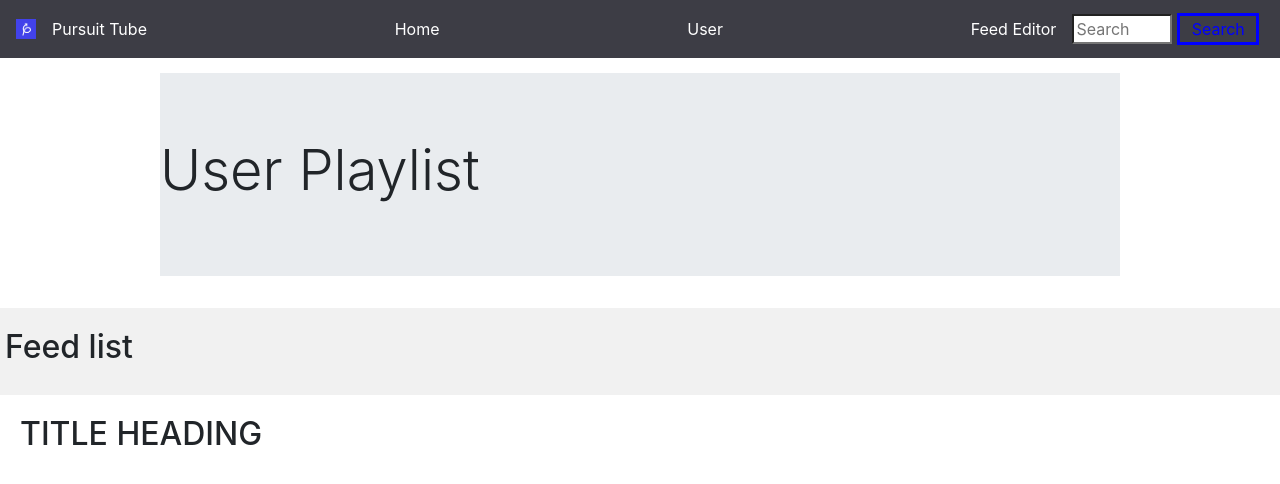
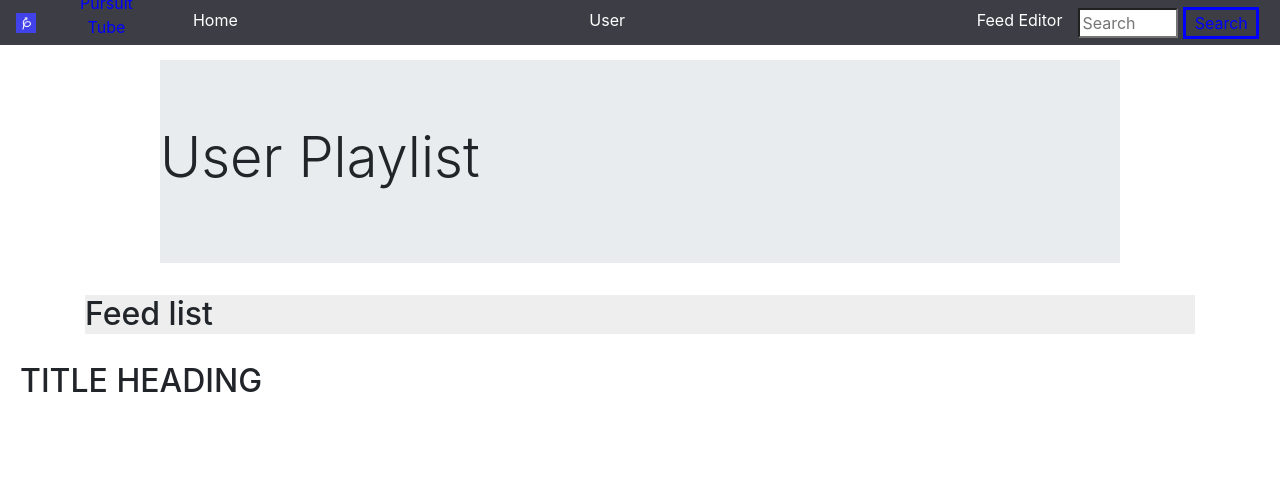
Before and after one commit to JennMP88/sequel_motube, a React (Create React App) app: page /#/ in a window 1280 px wide. Shown: the top 484 px of the page. Built offline with nearby package versions, Linux system fonts and the light colour scheme.

Commit message:
still not good enough

```diff
--- a/src/components/header.css
+++ b/src/components/header.css
@@ -7,12 +7,17 @@
 
 .navbar{
     background-color: rgb(61, 61, 69);
-    display: flex;
     width: 100%;
+    height: 45px;
 }
 
 .navbar a {
     color: white;
+    text-align: center;
+}
+
+.Pursuit{
+    color: blue;
     text-align: center;
 }
 
--- a/src/components/header.js
+++ b/src/components/header.js
@@ -12,11 +12,16 @@ const Navbar = props => {
           <nav class="navbar navbar-expand-lg ">
             <img width='20' src={require('../assets/image.jpeg')} />
 
+            <div class="Pursuit">
+            <ol> <a>Pursuit Tube</a> </ol>
+            </div>
+
             <div class="navbar">
-              <a href="#"> Pursuit Tube</a>
-              <a href="#"> Home </a>
-              <a href="#"> User </a>
-              <a href="#"> Feed Editor </a>
+            <ol> <a href="/Home/default.asp" target="">Home</a> </ol>
+
+            <ol><a href="/User/default.asp" target="">User</a></ol>
+
+            <ol><a href="//default.asp" target= "''">Feed Editor</a></ol>
             </div>
 
             <input class="box" type="search" id="search" placeholder="Search" />
--- a/src/components/home.css
+++ b/src/components/home.css
@@ -1,12 +1,7 @@
-/* .home{
-    position: relative;
-    padding:0 !important;
-    margin: auto;
-    width: 100%;
+.side{
     background: #eee;
-    margin-top: 23px;
-    text-align:left;
-} */
+
+}
 
 .Jumbo{
     width: 75%;
@@ -19,11 +14,11 @@
     width: 100%;
 }
 
-.side {
+/* .side {
     flex: 30%;
     background-color: #f1f1f1;
     padding: 20px;
-  }
+  } */
 
 .main {
     flex: 70%;
--- a/src/components/home.js
+++ b/src/components/home.js
@@ -15,11 +15,16 @@ class Home extends React.Component {
                     </div>
                 </div>
 
-                <div class="row">
-                    <div class="side">
+                 <div class="container">
+                     <div class="row">
+                    <div class="col-sm">
+                        <div class="side">
                         <h2>Feed list</h2>
-                        </div>
                     </div>
+                    </div>
+                    </div>
+                    </div>
+
 
                       <div class="main">
                      <h2>TITLE HEADING</h2>
```
